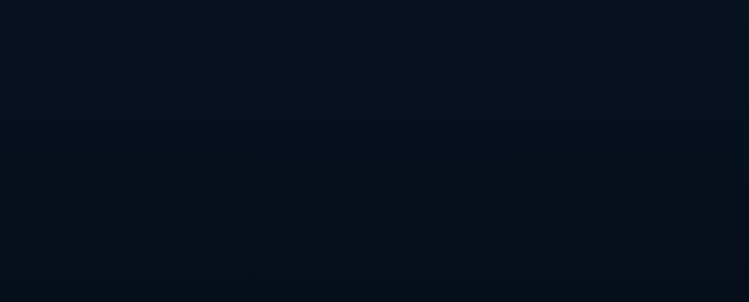
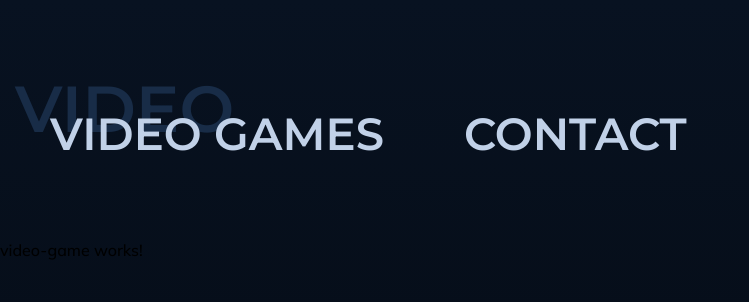
Before and after one commit to webgalaxy315/angulartest, an Angular app: page / in a window 1280 px wide. Shown: the top 302 px of the page, without its empty margins (0-749 px from the left). Built offline with nearby package versions, Linux system fonts and the light colour scheme.

Commit message:
feat: add navbar to the project

```diff
--- a/src/app/app-routing.module.ts
+++ b/src/app/app-routing.module.ts
@@ -6,7 +6,14 @@ import { LayoutComponent } from './layout/layout.component';
 const routes: Routes = [
   {
     path: '',
-    component: LayoutComponent
+    component: LayoutComponent,
+    children: [
+      {
+        path: '',
+        loadChildren: () => import('./pages/video-game/video-game.module').then(m => m.VideoGameModule)
+      },
+      { path: 'contact', loadChildren: () => import('./pages/contact/contact.module').then(m => m.ContactModule) }
+    ]
   }
 ];
 
--- a/src/app/layout/navbar/navbar.component.html
+++ b/src/app/layout/navbar/navbar.component.html
@@ -1 +1,16 @@
-<nav></nav>
+<nav class="pt-50 lg:pt-100 pb-20 xl:pb-50">
+  <div class="container px-15">
+    <ul class="flex flex-col lg:flex-row font-medium text-27 xl:text-45 uppercase px-15 lg:px-35">
+      <li class="relative mr-80 mb-20" *ngFor="let item of navItems" [routerLink]="item.route">
+        <a class="text-primary z-10 relative cursor-pointer">{{ item.label }}</a>
+        <span
+          class="opacity-0 text-dark text-35 lg:text-50 xl:text-65 absolute -left-15 lg: -left-35 bottom-10"
+          routerLinkActive="opacity-100"
+          [routerLinkActiveOptions]="{ exact: true }"
+        >
+          {{ item.shadow }}
+        </span>
+      </li>
+    </ul>
+  </div>
+</nav>
--- a/src/app/layout/navbar/navbar.component.ts
+++ b/src/app/layout/navbar/navbar.component.ts
@@ -6,6 +6,11 @@ import { Component, OnInit } from '@angular/core';
   styleUrls: ['./navbar.component.scss']
 })
 export class NavbarComponent implements OnInit {
+  navItems = [
+    { label: 'Video Games', route: '', shadow: 'Video' },
+    { label: 'Contact', route: 'contact', shadow: 'Contact' }
+  ];
+
   constructor() {}
 
   ngOnInit(): void {}
```
